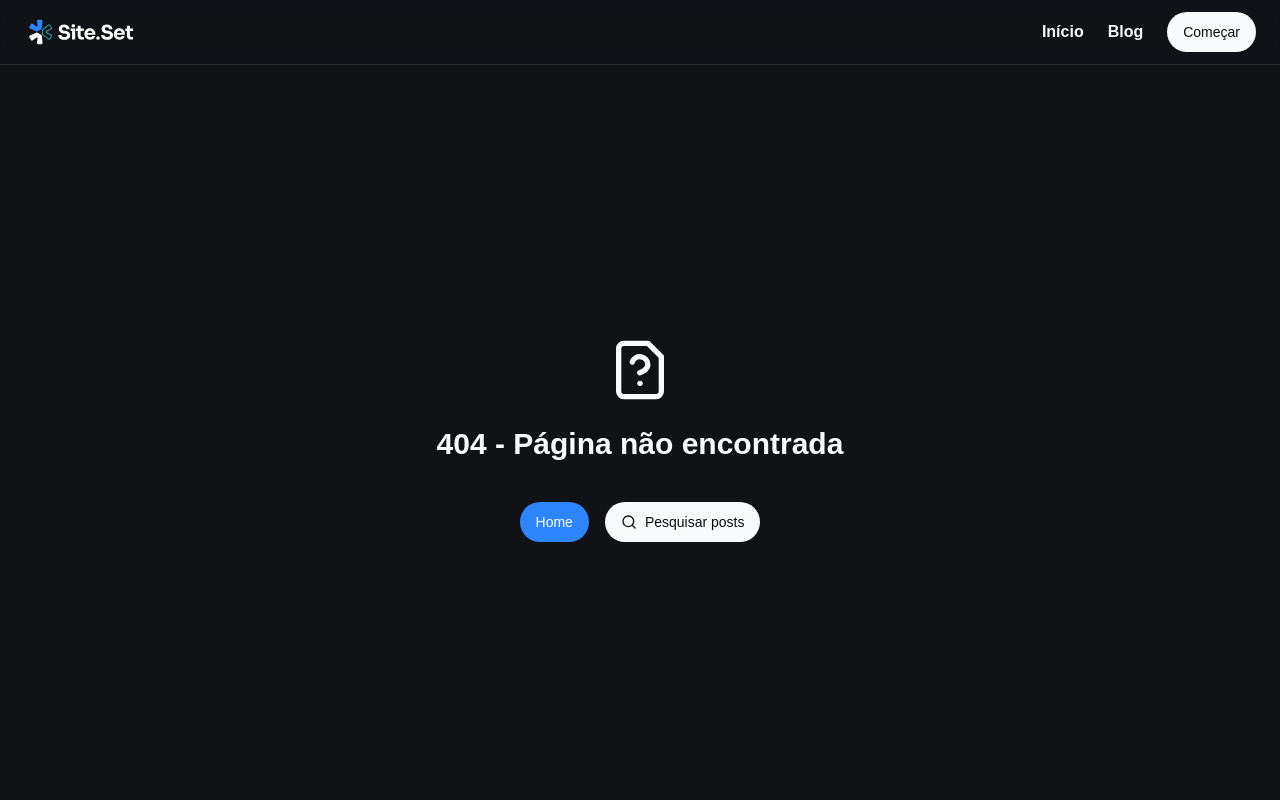
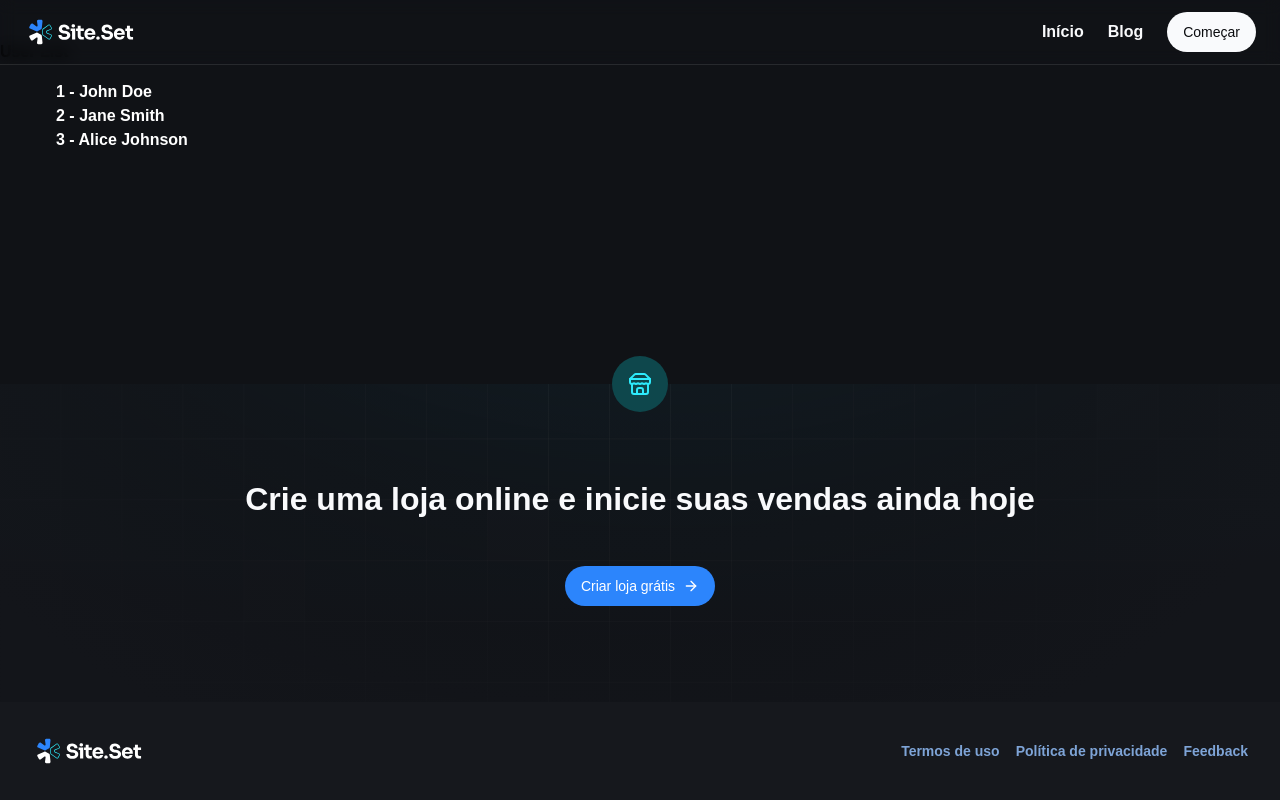
Before and after one commit to MuriloKuehne/Site.set, a Next.js app: page /user in a window 1280 px wide. Before the commit this address had no page. Shown: the top 800 px of the page. Built offline with nearby package versions, Linux system fonts and the light colour scheme; a web font is replaced by a local one.

Commit message:
Added a Loading page

```diff
--- /dev/null
+++ b/src/app/loading.tsx
@@ -0,0 +1,10 @@
+import { Loader2 } from "lucide-react"
+
+export default function Loading() {
+  // Or a custom loading skeleton component
+  return (
+    <div className="flex items-center justify-center min-h-screen">
+      <Loader2 className="animate-spin duration-900 text-blue-500 size-20" />
+    </div>
+  )
+}
--- /dev/null
+++ b/src/app/user/page.tsx
@@ -0,0 +1,40 @@
+type ListProps = {
+  id: number
+  name: string
+}
+
+async function getUsers(): Promise<ListProps[]> {
+  return new Promise((resolve) => {
+    setTimeout(() => {
+      resolve([
+        { id: 1, name: "John Doe" },
+        { id: 2, name: "Jane Smith" },
+        { id: 3, name: "Alice Johnson" },
+      ])
+    }, 5000)
+  })
+}
+
+async function UserList() {
+  const userList = await getUsers()
+  return (
+    <div className="container mx-auto p-4 text-white">
+      <ul>
+        {userList.map((user) => (
+          <li key={user.id}>
+            {user.id} - {user.name}
+          </li>
+        ))}
+      </ul>
+    </div>
+  )
+}
+
+export default function UserPage() {
+  return (
+    <>
+      <h2>User List</h2>
+      <UserList />
+    </>
+  )
+}
```
